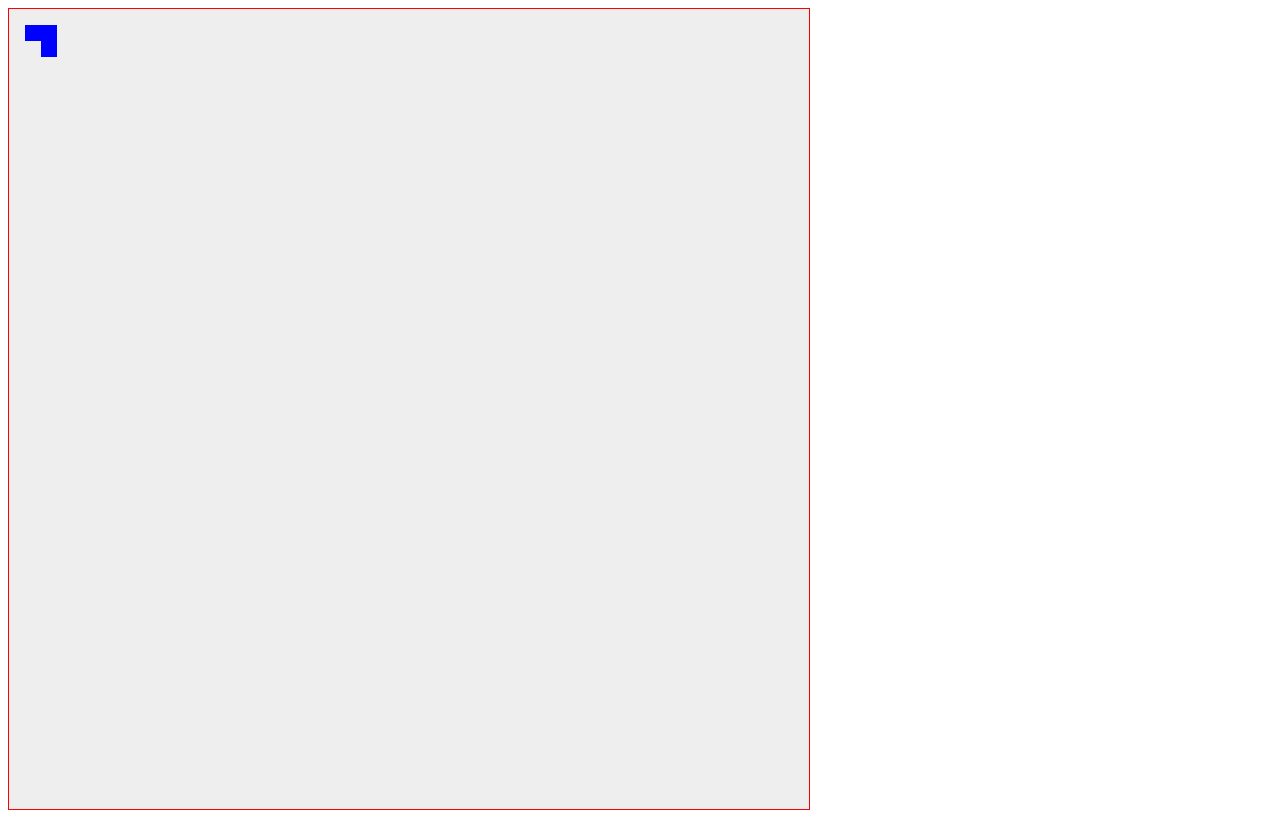
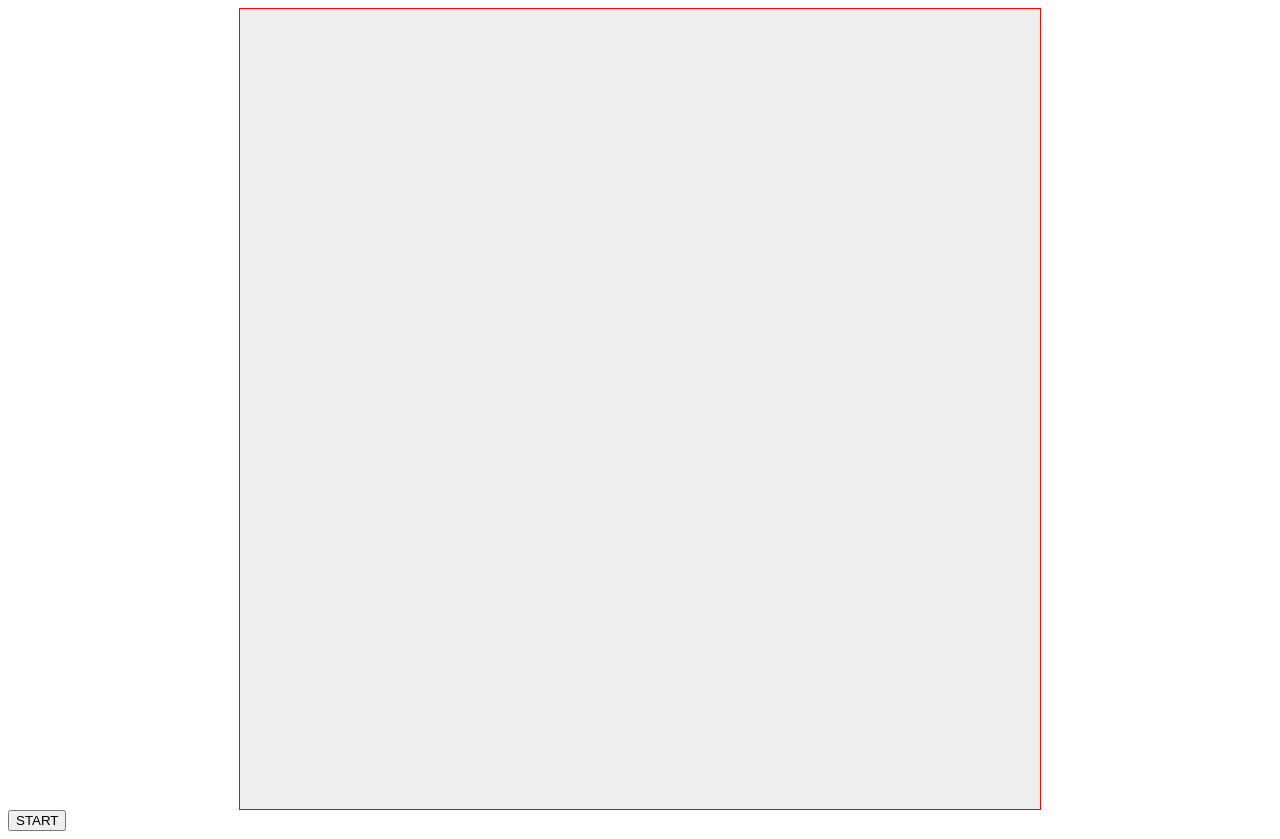
Before and after one commit to cmunerap/snake, an Angular app: page / in a window 1280 px wide. Before the commit the page ends 818 px from the top, so only its background shows below. Built offline with nearby package versions, Linux system fonts and the light colour scheme.

Commit message:
feat: Initial snake with head movement

```diff
--- a/src/app/app.component.html
+++ b/src/app/app.component.html
@@ -1,6 +1,7 @@
 <div class="board">
   <div class="snake-node" *ngFor="let node of body"
-    [style.left.px]="node.x * 16"
-    [style.top.px]="node.y * 16"
+    [style.left.px]="(node.x - 1) * 16"
+    [style.top.px]="(node.y - 1) * 16"
   ></div>
 </div>
+<button (click)="start()">START</button>
--- a/src/app/app.component.scss
+++ b/src/app/app.component.scss
@@ -1,9 +1,11 @@
 .board {
+  margin: 0 auto;
   position: relative;
   width: 800px;
   height: 800px;
   background-color: #eee;
   border: 1px solid red;
+  overflow: hidden;
 }
 
 .snake-node {
--- a/src/app/app.component.ts
+++ b/src/app/app.component.ts
@@ -1,5 +1,6 @@
 import { Component } from '@angular/core';
 import { Node } from './core/core.model';
+import { SnakeService } from './core/snake.service';
 
 @Component({
   selector: 'app-root',
@@ -7,5 +8,13 @@ import { Node } from './core/core.model';
   styleUrls: ['./app.component.scss']
 })
 export class AppComponent {
-  body: Node[] = [{x: 1, y: 1}, {x: 2, y: 1}, {x: 2, y: 2}];
+  get body(): Node[] {
+    return this.snake.body;
+  }
+
+  constructor(private snake: SnakeService) { }
+
+  start() {
+    this.snake.start({ width: 50, height: 50 }, 500);
+  }
 }
--- a/src/app/core/core.model.ts
+++ b/src/app/core/core.model.ts
@@ -2,3 +2,22 @@ export interface Node {
   x: number;
   y: number;
 }
+
+export interface Dimensions {
+  width: number;
+  height: number;
+}
+
+export enum Direction {
+  up,
+  down,
+  left,
+  right
+}
+
+export const newPosition = {
+  [Direction.up]: (node: Node) => (node.y = node.y - 1, node),
+  [Direction.down]: (node: Node) => (node.y = node.y + 1, node),
+  [Direction.left]: (node: Node) => (node.x = node.x - 1, node),
+  [Direction.right]: (node: Node) => (node.x = node.x + 1, node),
+};
--- /dev/null
+++ b/src/app/core/snake.helper.ts
@@ -0,0 +1,3 @@
+export function randomNumber(beg: number, end: number) {
+  return Math.floor(Math.random() * end) + beg;
+}
--- /dev/null
+++ b/src/app/core/snake.service.ts
@@ -0,0 +1,51 @@
+import { Injectable } from '@angular/core';
+import { Node, Dimensions, Direction, newPosition } from './core.model';
+import { randomNumber } from './snake.helper';
+
+@Injectable({
+  providedIn: 'root'
+})
+export class SnakeService {
+  public body: Node[];
+  public head: Node;
+  public food: Node;
+  public direction: Direction;
+  public timer: any;
+
+  start(dimensions: Dimensions, period: number) {
+    this.head = this.generateRandomNode(dimensions);
+
+    this.food = this.generateRandomNode(dimensions);
+
+    this.direction = Direction.right;
+
+    this.body = [this.head];
+
+    if (this.timer) {
+      clearInterval(this.timer);
+    }
+
+    this.timer = setInterval(this.newFrame.bind(this), period);
+  }
+
+  private generateRandomNode({width, height}: Dimensions): Node {
+    return {
+      x: randomNumber(1, width),
+      y: randomNumber(1, height),
+    };
+  }
+
+  private newFrame() {
+    const update = newPosition[this.direction]({...this.head});
+    this.head = this.updateNodePosition(this.head, update);
+
+    this.body = [...this.body];
+  }
+
+  private updateNodePosition(current: Node, update: Node): Node {
+    current.x = update.x;
+    current.y = update.y;
+    return current;
+  }
+
+}
```
Also changed, not shown: 1 other file (tests, documents, lock files or other folders).
